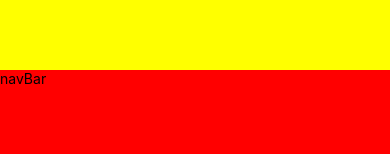
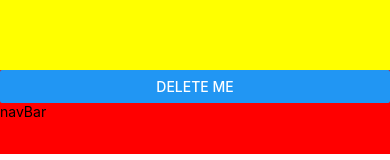
Before and after one commit to BO1-Kricketot/puppypals, a React Native app in the folder client/: screen / in a window 390 px wide. Shown: the part 690-850 px from the top of the page. Built offline with nearby package versions, Linux system fonts and the light colour scheme.

Commit message:
added opencage api to front end

```diff
--- a/client/api/index.js
+++ b/client/api/index.js
@@ -30,6 +30,7 @@ export default {
   },
 
   getCoordinates({ address1, address2, city, state, postalCode }) {
+    console.log(openCageKey);
     return axios({
       method: 'get',
       url: `https://api.opencagedata.com/geocode/v1/json`,
--- a/client/features/Home/HomeLanding.jsx
+++ b/client/features/Home/HomeLanding.jsx
@@ -2,7 +2,7 @@ import React, {useState} from 'react';
 import { StyleSheet, Text, View, Button,TouchableWithoutFeedback,Image, Modal, SafeAreaView, Dimensions, Platform, StatusBar } from 'react-native';
 import Swiper from 'react-native-deck-swiper';
 import Profile from './ProfileView.jsx'
-
+import api from '../../api';
 
 const {width, height, fontScale} = Dimensions.get('window');
 
@@ -122,6 +122,15 @@ const HomeLanding = ({navigation}) => {
       }/>
       </View>
     <View style={styles.navBar}>
+      <Button
+      title="DELETE ME"
+      onPress={async () => console.log(await api.getCoordinates({
+        address1: '123 Main St',
+        address2: '',
+        city: 'Los Angeles',
+        state: 'CA',
+        postalCode: '90012',
+      }))}></Button>
     <Text>navBar</Text></View>
   </SafeAreaView>}
     </>
```
